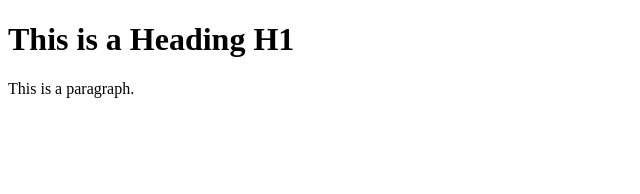
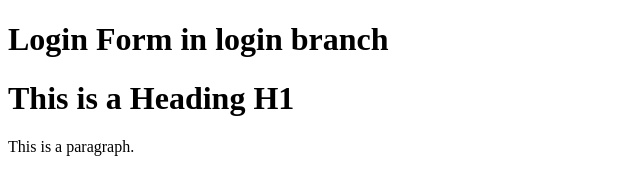
Before and after one commit to arpana-2021/myapp-sampleearn, a plain HTML site: page index.html in a window 1280 px wide. Shown: the whole page, without its empty margins (0-640 px from the left). Drawn offline with Linux system fonts and the light colour scheme.

Commit message:
added login form

```diff
--- /dev/null
+++ b/d2/app2.js
@@ -0,0 +1 @@
+console.log("this is app2.js");
--- /dev/null
+++ b/d2/app3.js
@@ -0,0 +1 @@
+console.log("this is app3.js");
--- a/index.html
+++ b/index.html
@@ -4,7 +4,7 @@
 <title>Page Title</title>
 </head>
 <body>
-
+<h1>Login Form in login branch</h1>
 <h1>This is a Heading H1</h1>
 <p>This is a paragraph.</p>
 
```
Also changed, not shown: log.txt (added), login.html (added).
